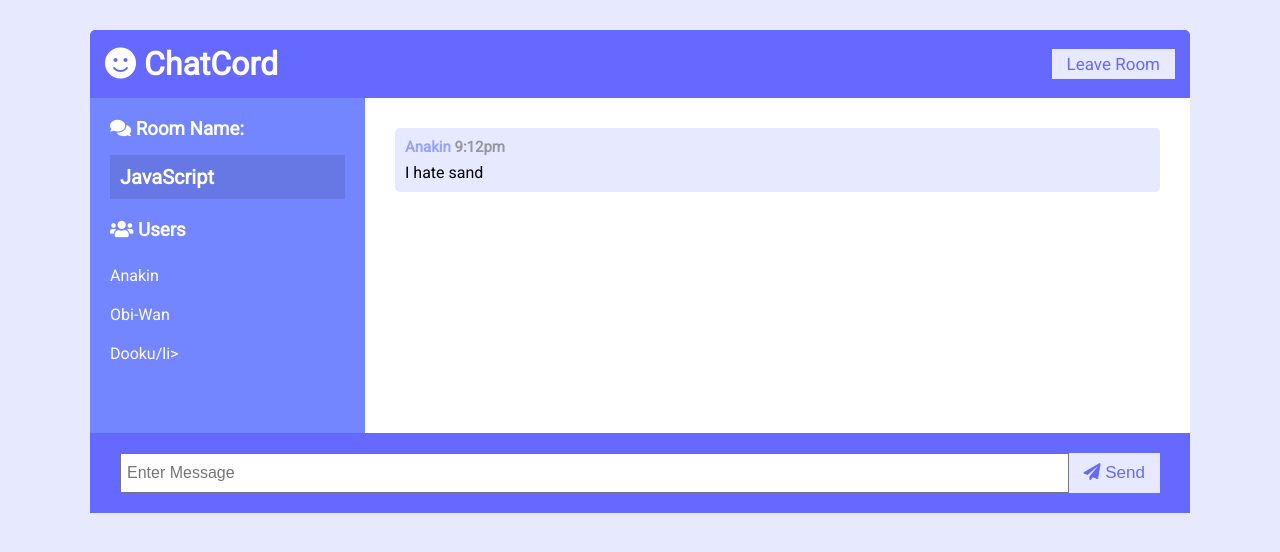
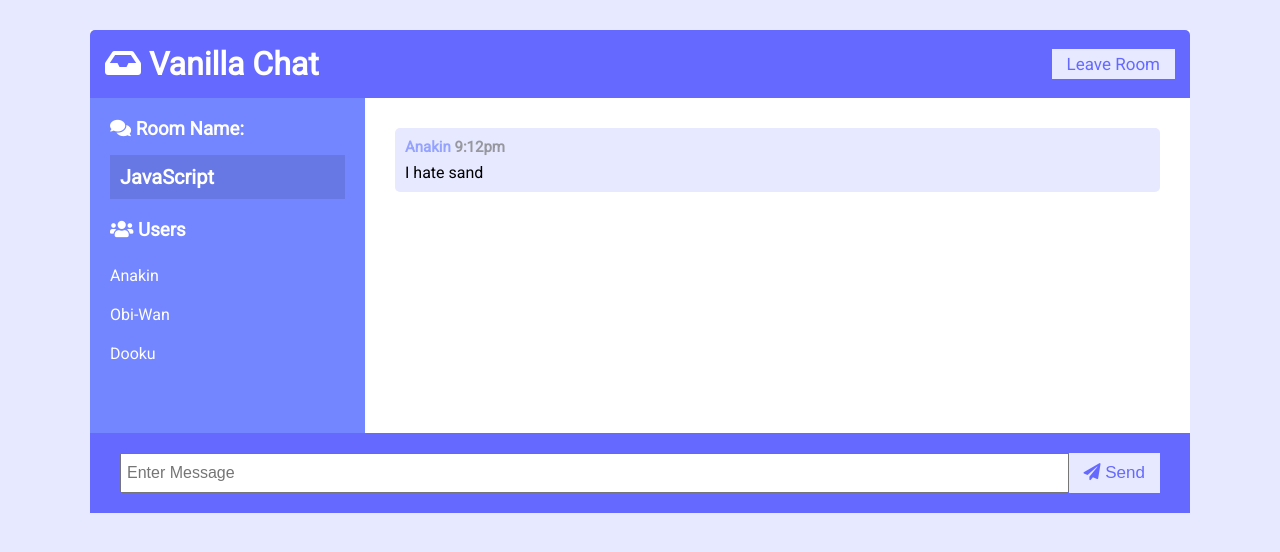
Before and after one commit to raphtis/vJs_Chat_App, a website: page public/chat.html in a window 1280 px wide. Drawn offline with nearby package versions, Linux system fonts and the light colour scheme; no server answers.

Commit message:
Added readme file

```diff
--- a/public/chat.html
+++ b/public/chat.html
@@ -11,11 +11,12 @@
     />
     <link rel="stylesheet" href="css/style.css" />
     <title>ChatCord App</title>
+    <link rel="icon" type="img/jpg" href="/images/chat.png" />
 </head>
 <body>
     <div class="chat-container">
     <header class="chat-header">
-        <h1><i class="fas fa-smile"></i> ChatCord</h1>
+        <h1><i class="fas fa-inbox"></i> Vanilla Chat</h1>
         <a id="leave-btn" class="btn">Leave Room</a>
     </header>
     <main class="chat-main">
@@ -26,7 +27,7 @@
         <ul id="users">
             <li>Anakin</li>
             <li>Obi-Wan</li>
-            <li>Dooku/li>
+            <li>Dooku</li>
         </ul>
         </div>
         <div class="chat-messages">
```
Also changed, not shown: public/index.html (+2 -1 lines), README.md (added), public/images/chat-logo.png (added), public/images/chat.png (added).
